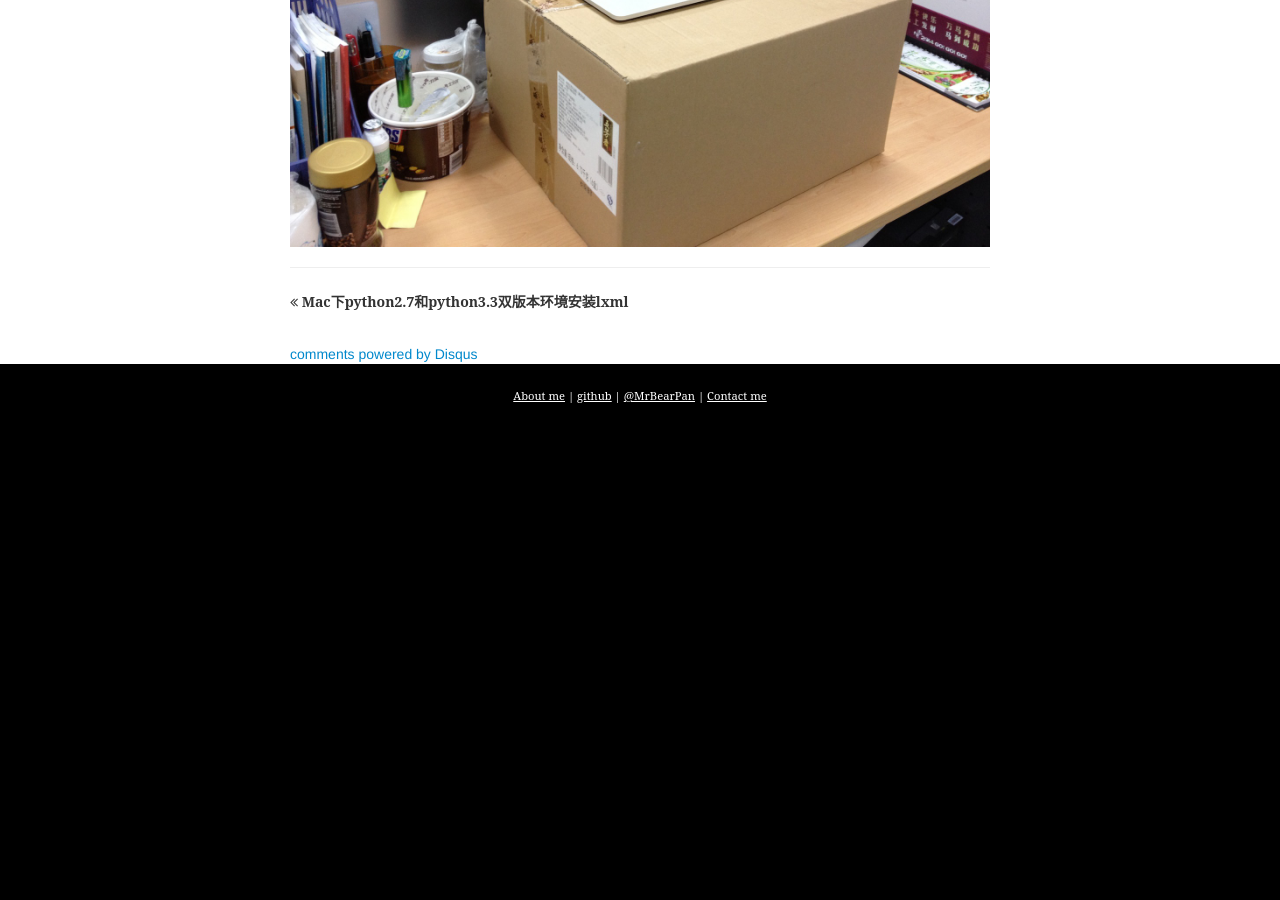
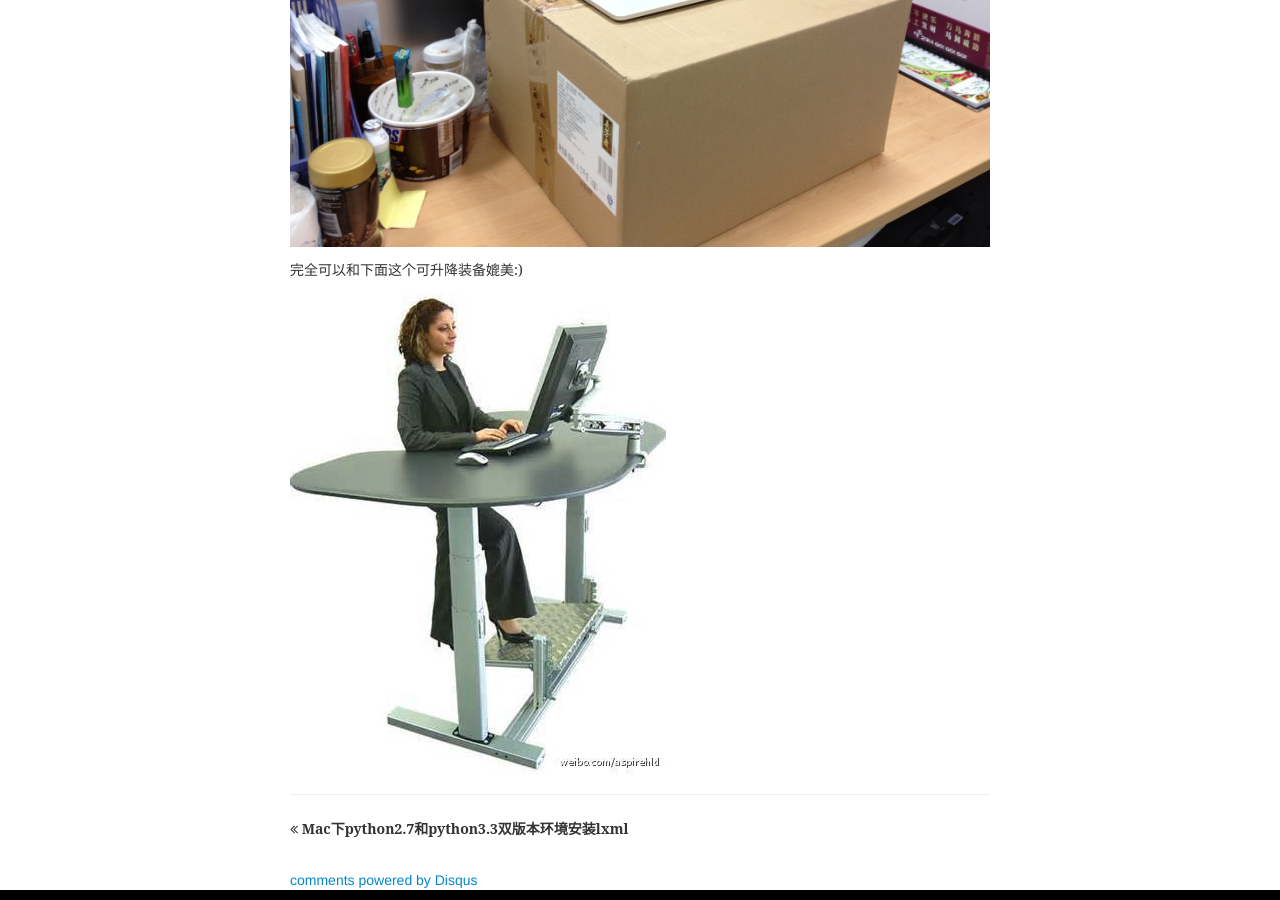
Before and after one commit to flashlib/flashlib.github.io, a Jekyll site: the page built from _posts/2014-03-13-stand-for-work.md, in a window 1280 px wide and 900 px high, scrolled down 801 px. Built offline with Jekyll 4.4.1, drawn with Linux system fonts in a browser that asks for light colours; some web fonts are replaced; Markdown is read by kramdown in place of the engine named in the settings; comment, search, counter and statistics services are not loaded; before the commit the page ends 1229 px from its top, so only the background shows below that.

Commit message:
Add a desk in stand-for-work

```diff
--- a/_posts/2014-03-13-stand-for-work.md
+++ b/_posts/2014-03-13-stand-for-work.md
@@ -8,3 +8,7 @@ title: 站着编程，你只需要一个纸箱
 最近办公室内又掀起了站着办公的热潮，正当一位童鞋打算用书垫一个工作台时，我灵光乍现，拿来一个五芳斋粽子包装箱（给点广告费吧！），1秒钟变成高大上的站立式工作台。这个纸箱的尺寸是52*41*29cm，比上面链接中给的桌子大了不少，除了放一台15寸的MBP，还可以放鼠标，也可以爬在上面工作，简直爽翻了:)
 
 ![纸箱工作台](/img/box.JPG "纸箱工作台")
+
+完全可以和下面这个可升降装备媲美:)
+
+![可升降工作台](/img/desk.JPG "可升降工作台")
```
Also changed, not shown: img/desk.JPG (added).
